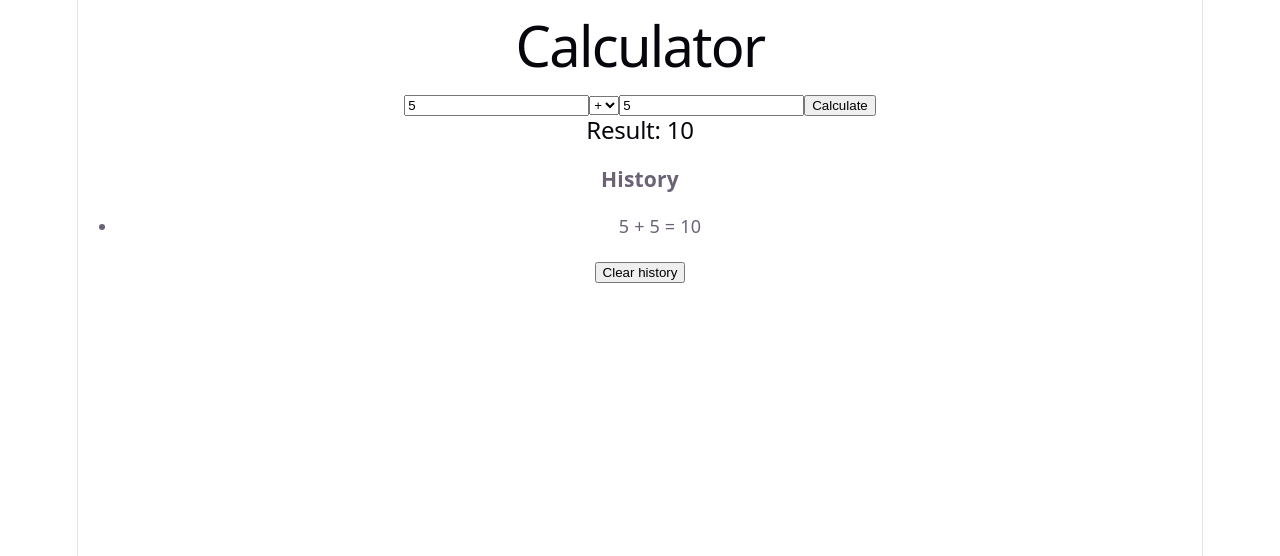
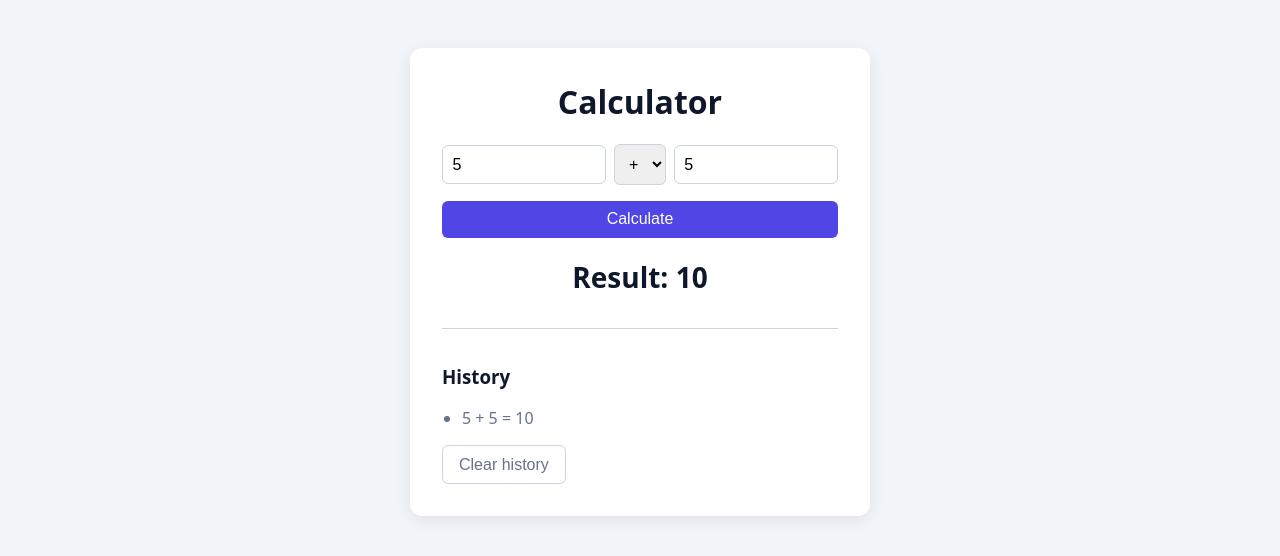
Before and after one commit to JasmineLee7/research-milestone, a React (Vite) app: page / in a window 1280 px wide. Both pictures are taken after typing "5", "5" into the empty fields and a click on the button "Calculate". Shown: the top 556 px of the page. Built offline with nearby package versions, Linux system fonts and the light colour scheme.

Commit message:
Added CSS styling

```diff
--- a/src/App.css
+++ b/src/App.css
@@ -1,184 +1,94 @@
-.counter {
-  font-size: 16px;
-  padding: 5px 10px;
-  border-radius: 5px;
-  color: var(--accent);
-  background: var(--accent-bg);
-  border: 2px solid transparent;
-  transition: border-color 0.3s;
-  margin-bottom: 24px;
-
-  &:hover {
-    border-color: var(--accent-border);
-  }
-  &:focus-visible {
-    outline: 2px solid var(--accent);
-    outline-offset: 2px;
-  }
+.calculator {
+  max-width: 460px;
+  margin: 3rem auto;
+  padding: 2rem;
+  background: var(--card);
+  border-radius: 12px;
+  box-shadow: 0 4px 16px rgba(0, 0, 0, 0.08);
 }
 
-.hero {
-  position: relative;
-
-  .base,
-  .framework,
-  .vite {
-    inset-inline: 0;
-    margin: 0 auto;
+.calculator h1 {
+  margin-top: 0;
+  text-align: center;
 }
 
-  .base {
-    width: 170px;
-    position: relative;
-    z-index: 0;
+.inputs {
+  display: flex;
+  gap: 0.5rem;
+  align-items: center;
 }
 
-  .framework,
-  .vite {
-    position: absolute;
+input,
+select {
+  padding: 0.6rem;
+  font-size: 1rem;
+  border: 1px solid var(--border);
+  border-radius: 6px;
 }
 
-  .framework {
-    z-index: 1;
-    top: 34px;
-    height: 28px;
-    transform: perspective(2000px) rotateZ(300deg) rotateX(44deg) rotateY(39deg)
-      scale(1.4);
+input {
+  flex: 1;
+  min-width: 0;
 }
 
-  .vite {
-    z-index: 0;
-    top: 107px;
-    height: 26px;
-    width: auto;
-    transform: perspective(2000px) rotateZ(300deg) rotateX(40deg) rotateY(39deg)
-      scale(0.8);
-  }
+input:focus,
+select:focus {
+  outline: 2px solid var(--primary);
+  border-color: transparent;
 }
 
-#center {
-  display: flex;
-  flex-direction: column;
-  gap: 25px;
-  place-content: center;
-  place-items: center;
-  flex-grow: 1;
-
-  @media (max-width: 1024px) {
-    padding: 32px 20px 24px;
-    gap: 18px;
-  }
+button {
+  padding: 0.6rem 1rem;
+  font-size: 1rem;
+  color: white;
+  background: var(--primary);
+  border: none;
+  border-radius: 6px;
+  cursor: pointer;
 }
 
-#next-steps {
-  display: flex;
-  border-top: 1px solid var(--border);
-  text-align: left;
-
-  & > div {
-    flex: 1 1 0;
-    padding: 32px;
-    @media (max-width: 1024px) {
-      padding: 24px 20px;
-    }
+button:hover {
+  background: var(--primary-dark);
 }
 
-  .icon {
-    margin-bottom: 16px;
-    width: 22px;
-    height: 22px;
+.calculate-btn {
+  width: 100%;
+  margin-top: 1rem;
 }
 
-  @media (max-width: 1024px) {
-    flex-direction: column;
-    text-align: center;
-  }
+.error {
+  color: var(--error);
+  font-weight: 600;
+  margin: 1rem 0 0;
 }
 
-#docs {
-  border-right: 1px solid var(--border);
-
-  @media (max-width: 1024px) {
-    border-right: none;
-    border-bottom: 1px solid var(--border);
-  }
+.result {
+  text-align: center;
+  font-size: 1.75rem;
+  margin: 1.25rem 0 0;
 }
 
-#next-steps ul {
-  list-style: none;
-  padding: 0;
-  display: flex;
-  gap: 8px;
-  margin: 32px 0 0;
-
-  .logo {
-    height: 18px;
+.history {
+  margin-top: 2rem;
+  padding-top: 1rem;
+  border-top: 1px solid var(--border);
 }
 
-  a {
-    color: var(--text-h);
-    font-size: 16px;
-    border-radius: 6px;
-    background: var(--social-bg);
-    display: flex;
-    padding: 6px 12px;
-    align-items: center;
-    gap: 8px;
-    text-decoration: none;
-    transition: box-shadow 0.3s;
-
-    &:hover {
-      box-shadow: var(--shadow);
-    }
-    .button-icon {
-      height: 18px;
-      width: 18px;
-    }
+.history ul {
+  padding-left: 1.25rem;
+  color: var(--muted);
 }
 
-  @media (max-width: 1024px) {
-    margin-top: 20px;
-    flex-wrap: wrap;
-    justify-content: center;
-
-    li {
-      flex: 1 1 calc(50% - 8px);
+.history li {
+  margin-bottom: 0.25rem;
 }
 
-    a {
-      width: 100%;
-      justify-content: center;
-      box-sizing: border-box;
-    }
-  }
+.clear-btn {
+  background: transparent;
+  color: var(--muted);
+  border: 1px solid var(--border);
 }
 
-#spacer {
-  height: 88px;
-  border-top: 1px solid var(--border);
-  @media (max-width: 1024px) {
-    height: 48px;
+.clear-btn:hover {
+  background: var(--bg);
 }
-}
-
-.ticks {
-  position: relative;
-  width: 100%;
-
-  &::before,
-  &::after {
-    content: '';
-    position: absolute;
-    top: -4.5px;
-    border: 5px solid transparent;
-  }
-
-  &::before {
-    left: 0;
-    border-left-color: var(--border);
-  }
-  &::after {
-    right: 0;
-    border-right-color: var(--border);
-  }
-}
--- a/src/App.jsx
+++ b/src/App.jsx
@@ -1,4 +1,5 @@
 import { useState } from 'react'
+import './App.css'
 
 const SYMBOLS = { '+': '+', '-': '−', '*': '×', '/': '÷' }
 
@@ -48,8 +49,10 @@ function App() {
   }
 
   return (
-    <div>
+    <div className="calculator">
       <h1>Calculator</h1>
+
+      <div className="inputs">
         <input
           type="number"
           value={a}
@@ -68,10 +71,13 @@ function App() {
           onChange={e => setB(e.target.value)}
           placeholder="Second number"
         />
-      <button onClick={calculate}>Calculate</button>
-      {error && <p style={{ color: 'red' }}>{error}</p>}
-      {result !== null && <h2>Result: {result}</h2>}
+      </div>
 
+      <button className="calculate-btn" onClick={calculate}>Calculate</button>
+      {error && <p className="error">{error}</p>}
+      {result !== null && <h2 className="result">Result: {result}</h2>}
+
+      <div className="history">
         <h3>History</h3>
         {history.length === 0 ? (
           <p>No calculations yet.</p>
@@ -82,9 +88,10 @@ function App() {
                 <li key={item.id}>{item.text}</li>
               ))}
             </ul>
-          <button onClick={clearHistory}>Clear history</button>
+            <button className="clear-btn" onClick={clearHistory}>Clear history</button>
           </>
         )}
+      </div>
     </div>
   )
 }
--- a/src/index.css
+++ b/src/index.css
@@ -1,111 +1,21 @@
 :root {
-  --text: #6b6375;
-  --text-h: #08060d;
-  --bg: #fff;
-  --border: #e5e4e7;
-  --code-bg: #f4f3ec;
-  --accent: #aa3bff;
-  --accent-bg: rgba(170, 59, 255, 0.1);
-  --accent-border: rgba(170, 59, 255, 0.5);
-  --social-bg: rgba(244, 243, 236, 0.5);
-  --shadow:
-    rgba(0, 0, 0, 0.1) 0 10px 15px -3px, rgba(0, 0, 0, 0.05) 0 4px 6px -2px;
-
-  --sans: system-ui, 'Segoe UI', Roboto, sans-serif;
-  --heading: system-ui, 'Segoe UI', Roboto, sans-serif;
-  --mono: ui-monospace, Consolas, monospace;
-
-  font: 18px/145% var(--sans);
-  letter-spacing: 0.18px;
-  color-scheme: light dark;
-  color: var(--text);
-  background: var(--bg);
-  font-synthesis: none;
-  text-rendering: optimizeLegibility;
-  -webkit-font-smoothing: antialiased;
-  -moz-osx-font-smoothing: grayscale;
-
-  @media (max-width: 1024px) {
-    font-size: 16px;
-  }
+  --primary: #4f46e5;
+  --primary-dark: #4338ca;
+  --bg: #f1f5f9;
+  --card: #ffffff;
+  --text: #0f172a;
+  --muted: #64748b;
+  --border: #cbd5e1;
+  --error: #dc2626;
 }
 
-@media (prefers-color-scheme: dark) {
-  :root {
-    --text: #9ca3af;
-    --text-h: #f3f4f6;
-    --bg: #16171d;
-    --border: #2e303a;
-    --code-bg: #1f2028;
-    --accent: #c084fc;
-    --accent-bg: rgba(192, 132, 252, 0.15);
-    --accent-border: rgba(192, 132, 252, 0.5);
-    --social-bg: rgba(47, 48, 58, 0.5);
-    --shadow:
-      rgba(0, 0, 0, 0.4) 0 10px 15px -3px, rgba(0, 0, 0, 0.25) 0 4px 6px -2px;
-  }
-
-  #social .button-icon {
-    filter: invert(1) brightness(2);
-  }
+* {
+  box-sizing: border-box;
 }
 
 body {
   margin: 0;
+  background: var(--bg);
+  color: var(--text);
+  font-family: system-ui, -apple-system, 'Segoe UI', sans-serif;
 }
-
-#root {
-  width: 1126px;
-  max-width: 100%;
-  margin: 0 auto;
-  text-align: center;
-  border-inline: 1px solid var(--border);
-  min-height: 100svh;
-  display: flex;
-  flex-direction: column;
-  box-sizing: border-box;
-}
-
-h1,
-h2 {
-  font-family: var(--heading);
-  font-weight: 500;
-  color: var(--text-h);
-}
-
-h1 {
-  font-size: 56px;
-  letter-spacing: -1.68px;
-  margin: 32px 0;
-  @media (max-width: 1024px) {
-    font-size: 36px;
-    margin: 20px 0;
-  }
-}
-h2 {
-  font-size: 24px;
-  line-height: 118%;
-  letter-spacing: -0.24px;
-  margin: 0 0 8px;
-  @media (max-width: 1024px) {
-    font-size: 20px;
-  }
-}
-p {
-  margin: 0;
-}
-
-code,
-.counter {
-  font-family: var(--mono);
-  display: inline-flex;
-  border-radius: 4px;
-  color: var(--text-h);
-}
-
-code {
-  font-size: 15px;
-  line-height: 135%;
-  padding: 4px 8px;
-  background: var(--code-bg);
-}
```
Lines whose indentation alone changed are shown as unchanged.
